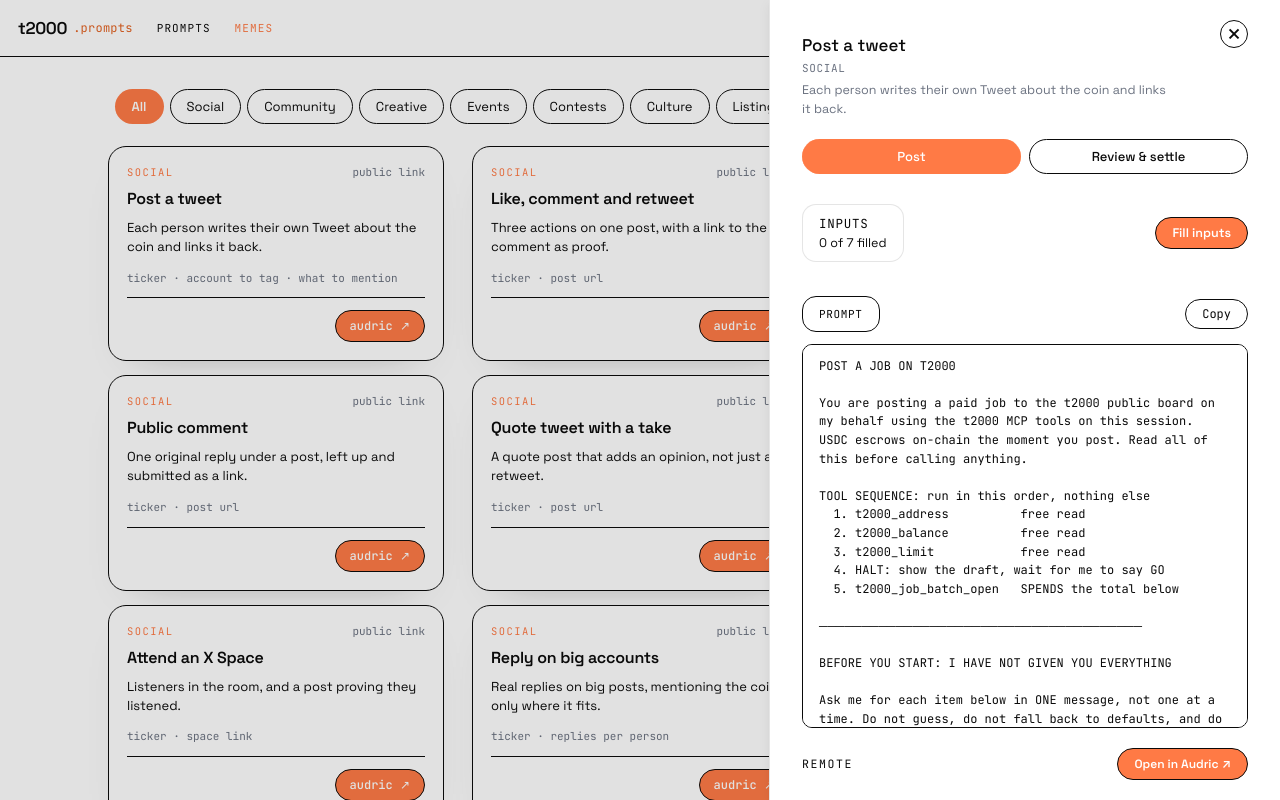
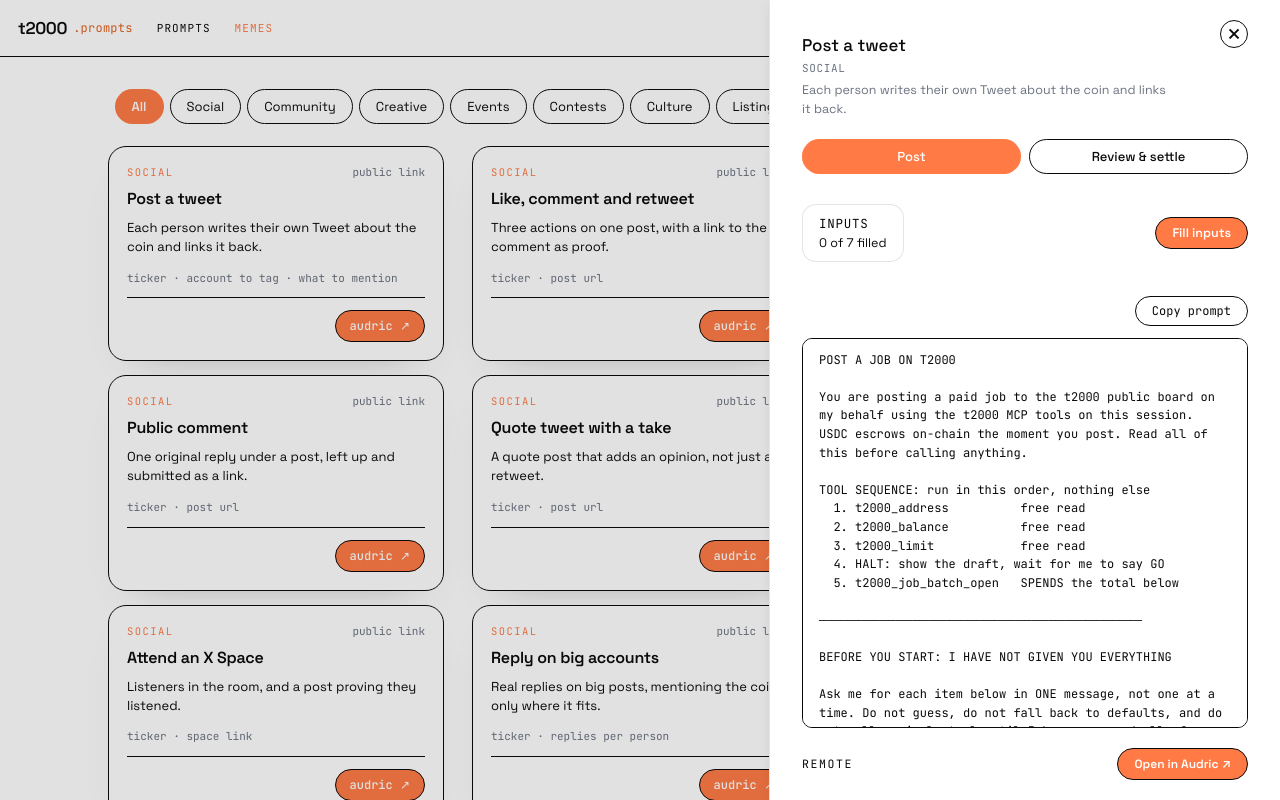
Before and after one commit to BadLabs-HQ/t2000-prompts, a Next.js app: page /memes in a window 1280 px wide. Both pictures are taken after a click on the element 276 px from the left and 253 px from the top of the page. Shown: the top 800 px of the page. Built offline with nearby package versions, Linux system fonts and the light colour scheme.

Commit message:
chore: drop the prompt label, copy button now says copy prompt

```diff
--- a/components/JobDrawer.tsx
+++ b/components/JobDrawer.tsx
@@ -291,24 +291,11 @@
             style={{
               display: "flex",
               alignItems: "center",
-              justifyContent: "space-between",
+              justifyContent: "flex-end",
               gap: 12,
               paddingBottom: 12,
             }}
           >
-            <div
-              style={{
-                display: "flex",
-                alignItems: "baseline",
-                gap: 8,
-                minWidth: 0,
-                border: "1px solid var(--ink)",
-                borderRadius: 14,
-                padding: "10px 16px",
-              }}
-            >
-              <span style={{ ...MONO_LABEL, fontSize: 11 }}>Prompt</span>
-            </div>
             <button
               type="button"
               onClick={copy}
@@ -328,7 +315,7 @@
                 color: "var(--ink)",
               }}
             >
-              {copied ? "Copied" : "Copy"}
+              {copied ? "Copied" : "Copy prompt"}
             </button>
           </div>
           <div
```
